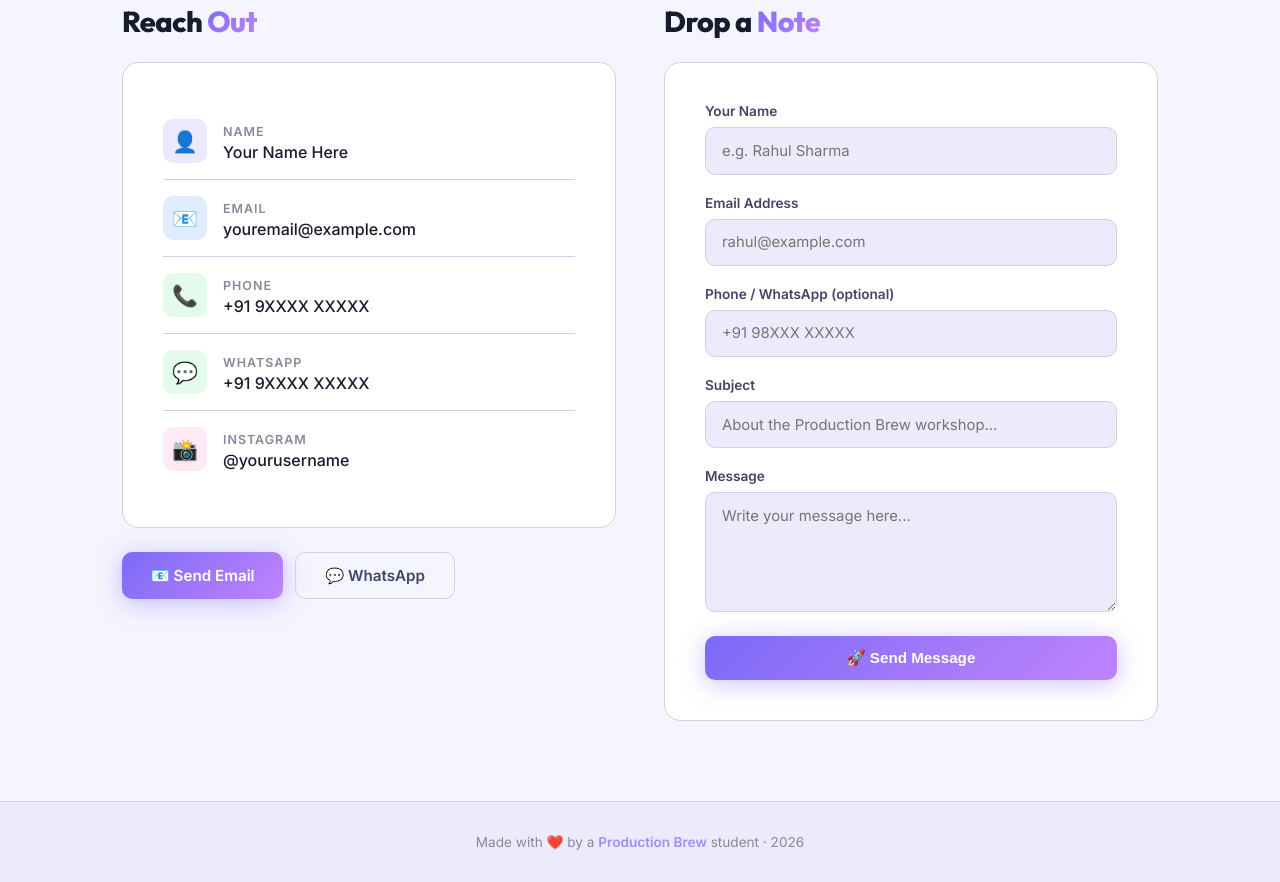
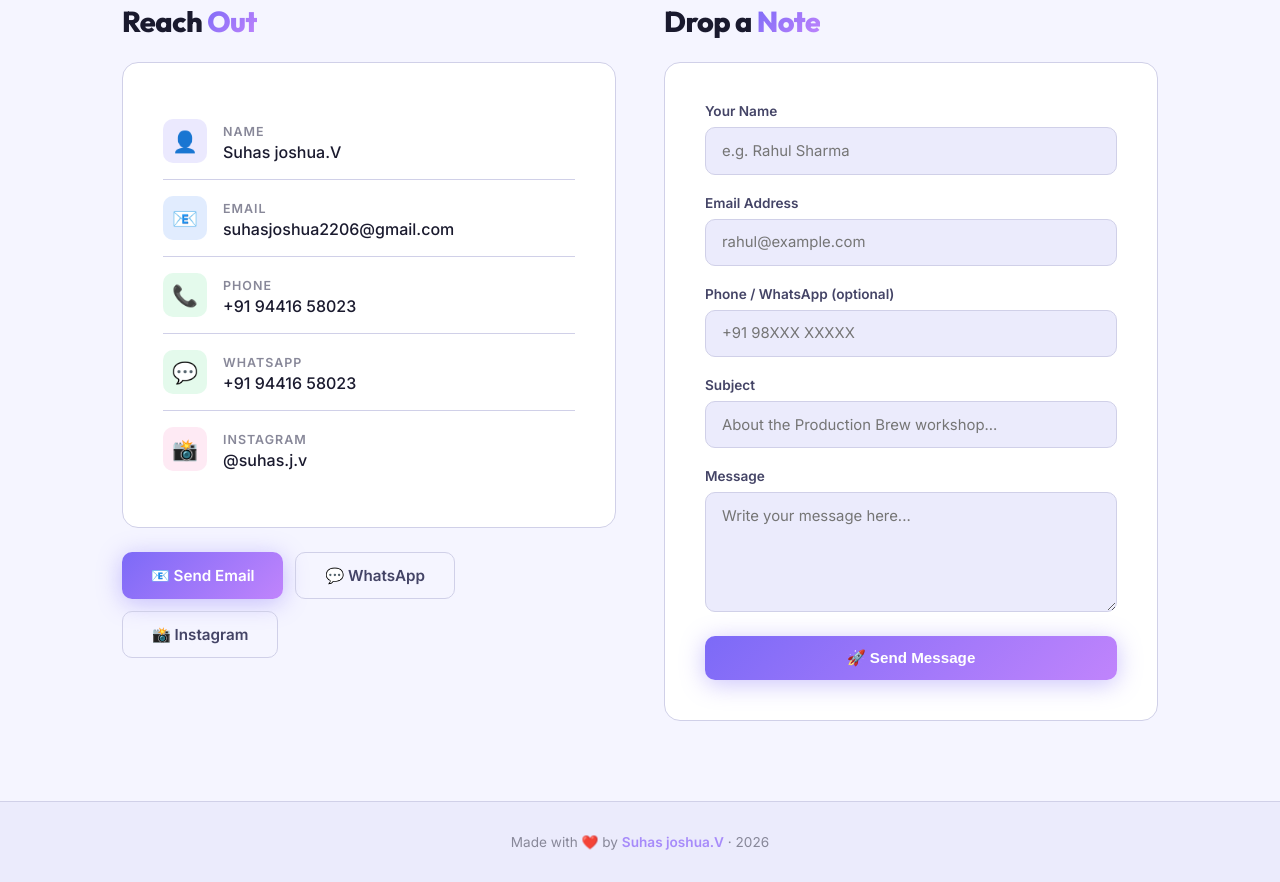
Before and after one commit to Suhas-Joshua-V/Production-brew-suhas.j.v, a plain HTML site: page contact.html in a window 1280 px wide. Shown: the part 536-1418 px from the top of the page. Drawn offline with Linux system fonts and the light colour scheme.

Commit message:
update contact details and name

```diff
--- a/contact.html
+++ b/contact.html
@@ -4,7 +4,7 @@
   <meta charset="UTF-8" />
   <meta name="viewport" content="width=device-width, initial-scale=1.0" />
   <title>Contact — Production Brew</title>
-  <meta name="description" content="Get in touch — contact details for the Production Brew workshop student." />
+  <meta name="description" content="Get in touch — contact details for Suhas joshua.V, Production Brew workshop." />
   <link rel="stylesheet" href="style.css" />
 </head>
 <body>
@@ -54,7 +54,7 @@
             <div class="contact-icon purple" style="font-size:1.3rem;">👤</div>
             <div class="contact-item-info">
               <label>Name</label>
-              <p>Your Name Here</p>
+              <p>Suhas joshua.V</p>
             </div>
           </div>
 
@@ -62,7 +62,7 @@
             <div class="contact-icon blue" style="font-size:1.3rem;">📧</div>
             <div class="contact-item-info">
               <label>Email</label>
-              <p>youremail@example.com</p>
+              <p><a href="mailto:suhasjoshua2206@gmail.com" style="color:inherit;text-decoration:none;">suhasjoshua2206@gmail.com</a></p>
             </div>
           </div>
 
@@ -70,7 +70,7 @@
             <div class="contact-icon green" style="font-size:1.3rem;">📞</div>
             <div class="contact-item-info">
               <label>Phone</label>
-              <p>+91 9XXXX XXXXX</p>
+              <p><a href="tel:9441658023" style="color:inherit;text-decoration:none;">+91 94416 58023</a></p>
             </div>
           </div>
 
@@ -78,7 +78,7 @@
             <div class="contact-icon green" style="font-size:1.3rem;">💬</div>
             <div class="contact-item-info">
               <label>WhatsApp</label>
-              <p>+91 9XXXX XXXXX</p>
+              <p><a href="https://wa.me/919441658023" target="_blank" rel="noopener" style="color:inherit;text-decoration:none;">+91 94416 58023</a></p>
             </div>
           </div>
 
@@ -86,7 +86,7 @@
             <div class="contact-icon pink" style="font-size:1.3rem;">📸</div>
             <div class="contact-item-info">
               <label>Instagram</label>
-              <p>@yourusername</p>
+              <p><a href="https://www.instagram.com/suhas.j.v/" target="_blank" rel="noopener" style="color:inherit;text-decoration:none;">@suhas.j.v</a></p>
             </div>
           </div>
 
@@ -94,8 +94,9 @@
 
         <!-- Social Links -->
         <div style="display:flex;gap:0.75rem;margin-top:1.5rem;flex-wrap:wrap;">
-          <a href="mailto:youremail@example.com" class="btn btn-primary" id="emailBtn">📧 Send Email</a>
-          <a href="https://wa.me/91XXXXXXXXXX" target="_blank" rel="noopener" class="btn btn-ghost" id="whatsappBtn">💬 WhatsApp</a>
+          <a href="mailto:suhasjoshua2206@gmail.com" class="btn btn-primary" id="emailBtn">📧 Send Email</a>
+          <a href="https://wa.me/919441658023" target="_blank" rel="noopener" class="btn btn-ghost" id="whatsappBtn">💬 WhatsApp</a>
+          <a href="https://www.instagram.com/suhas.j.v/" target="_blank" rel="noopener" class="btn btn-ghost" id="instaBtn">📸 Instagram</a>
         </div>
       </div>
 
@@ -145,7 +146,7 @@
 </main>
 
 <footer class="footer">
-  <p>Made with ❤️ by a <span>Production Brew</span> student · 2026</p>
+  <p>Made with ❤️ by <span>Suhas joshua.V</span> · 2026</p>
 </footer>
 <script src="script.js"></script>
 </body>
```
Also changed, not shown: credits.html (+1 -1 lines), day1.html (+1 -1 lines), day2.html (+1 -1 lines), day3.html (+1 -1 lines), day4.html (+1 -1 lines), day5.html (+1 -1 lines), index.html (+3 -3 lines), images/day1_1.jpeg (added), images/day2_1.jpeg (added), images/day2_2.jpeg (added), images/day3_1.jpeg (added).
